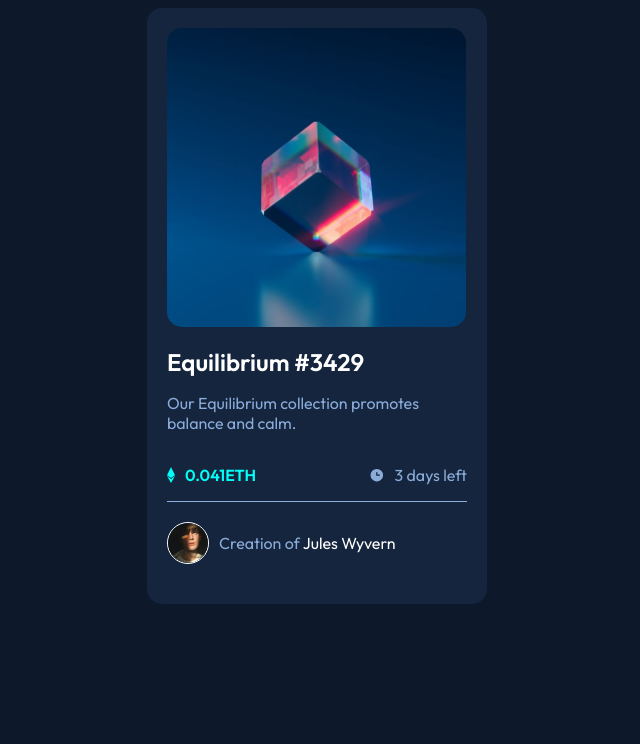
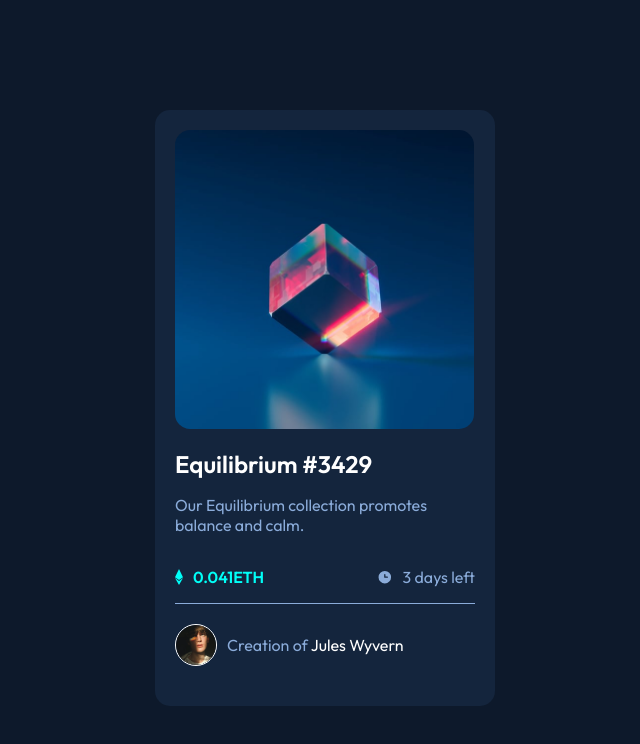
Before and after one commit to edber455/nft-preview-card-component-main, a plain HTML site: page index.html in a window 1280 px wide. Shown: the whole page, without its empty margins (323-963 px from the left). Drawn offline with Linux system fonts and the light colour scheme.

Commit message:
second commit

```diff
--- a/index.css
+++ b/index.css
@@ -1,4 +1,9 @@
 @import url("https://fonts.googleapis.com/css2?family=Outfit:wght@300;400;600&display=swap");
+
+html {
+  width: 100%;
+  height: 100%;
+}
 
 body {
   background-color: hsl(217, 54%, 11%);
@@ -6,6 +11,8 @@ body {
   display: grid;
   align-content: center;
   justify-content: center;
+  width: 100%;
+  height: 100%;
 }
 
 img {
```
Also changed, not shown: 2 other files.
